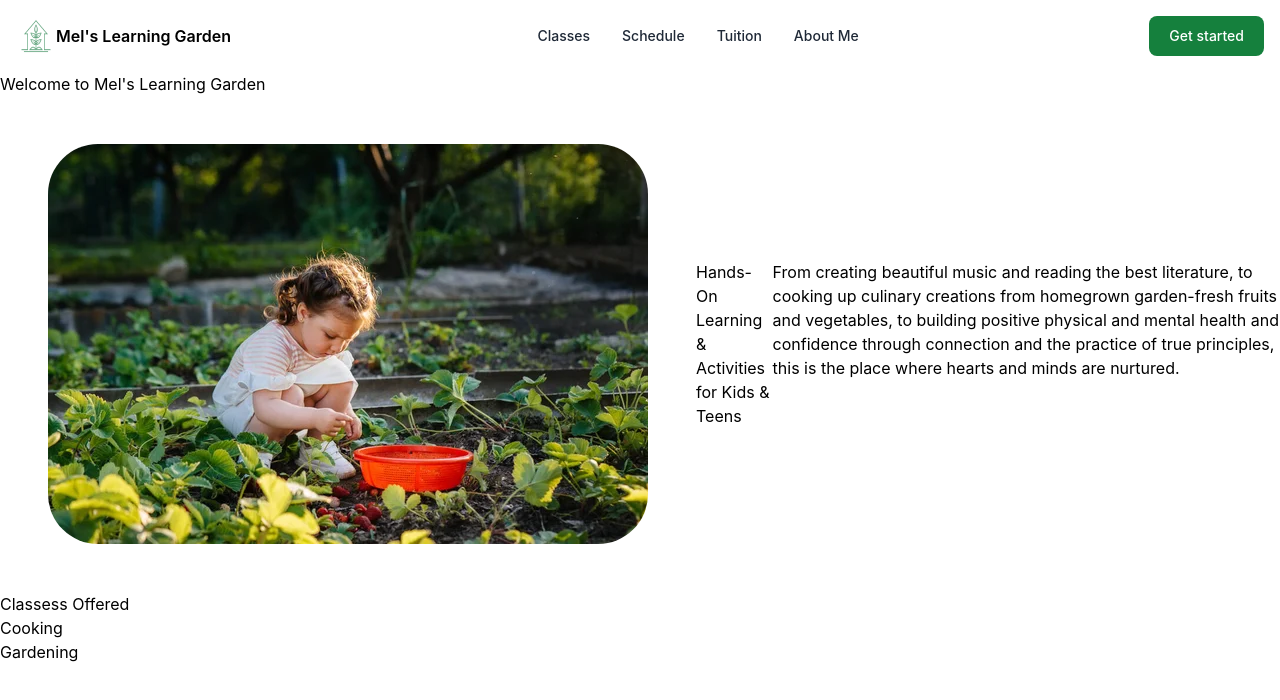
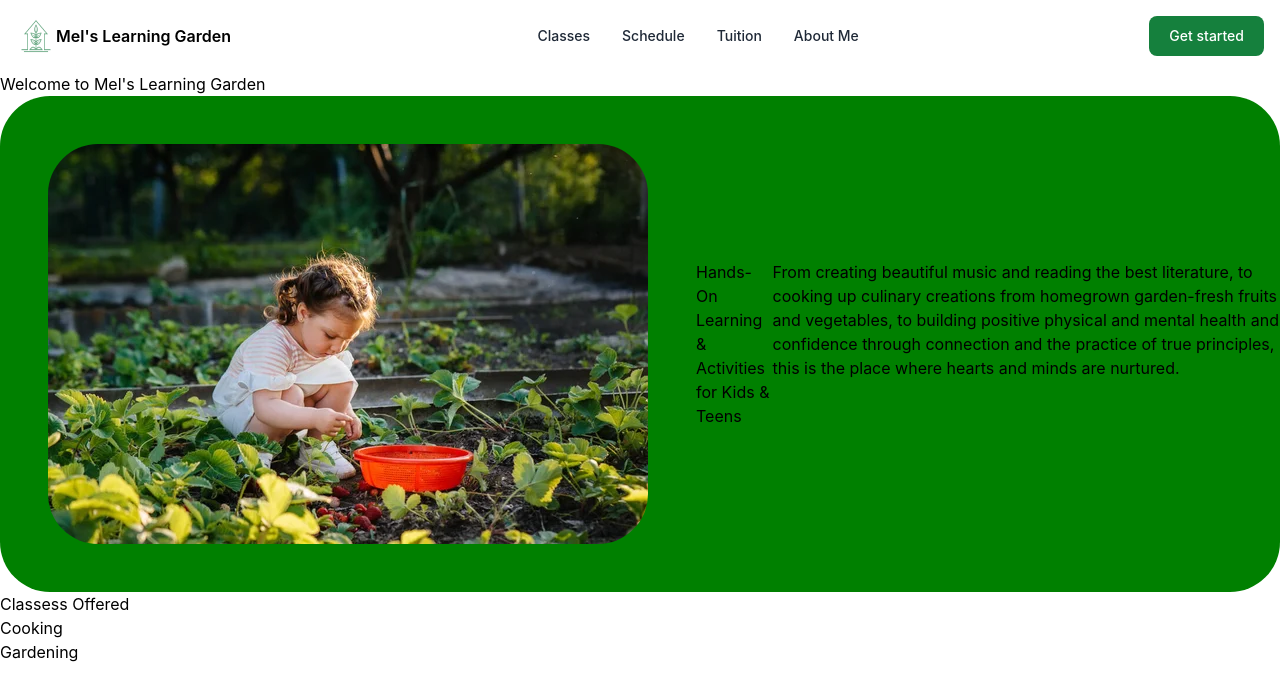
Before and after one commit to Shazammon/melslearninggarden, a React (Create React App) app: page / in a window 1280 px wide. Shown: the top 700 px of the page. Built offline with nearby package versions, Linux system fonts and the light colour scheme.

Commit message:
updated styling on home page

```diff
--- a/src/index.css
+++ b/src/index.css
@@ -29,6 +29,8 @@ code {
   margin: auto;
   /* width: 500px; */
   justify-content: flex-start;
+  background-color:green;
+  border-radius: 50px;
 }
 
 .flex-child {
```
